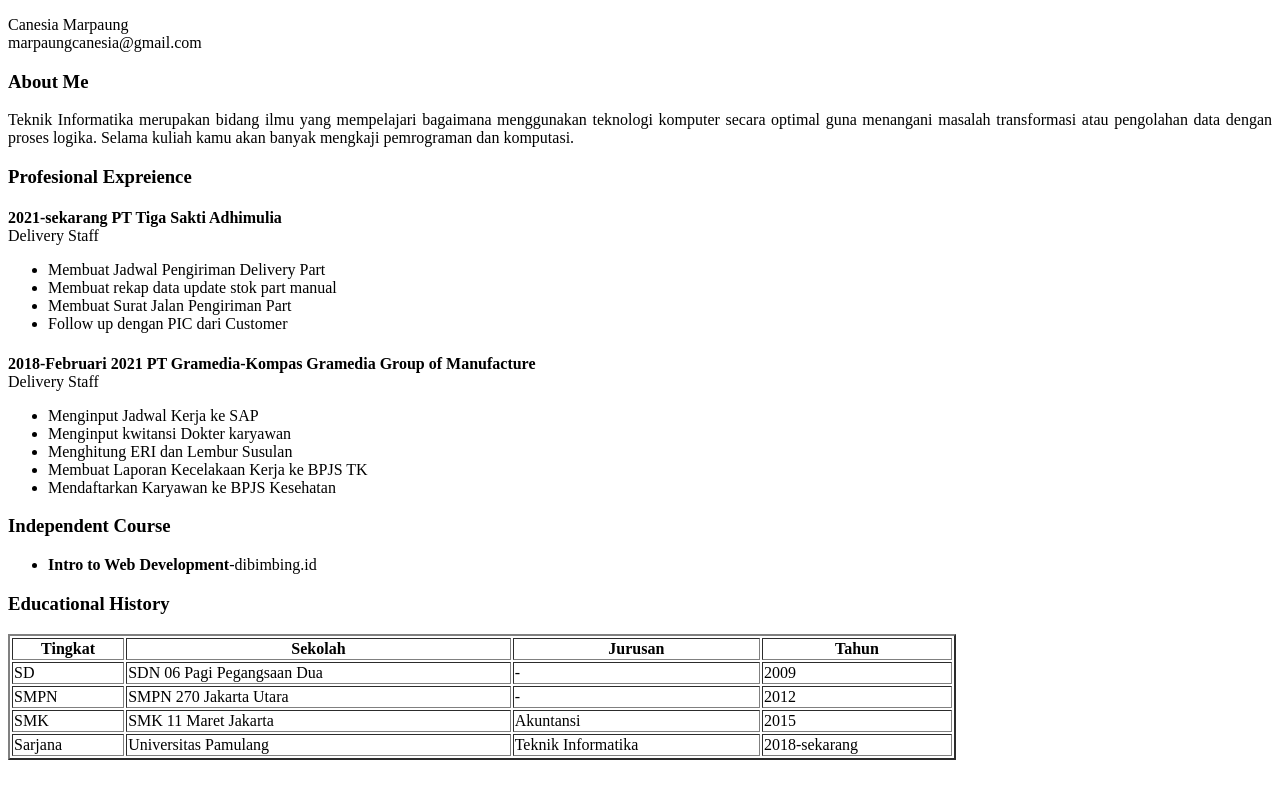
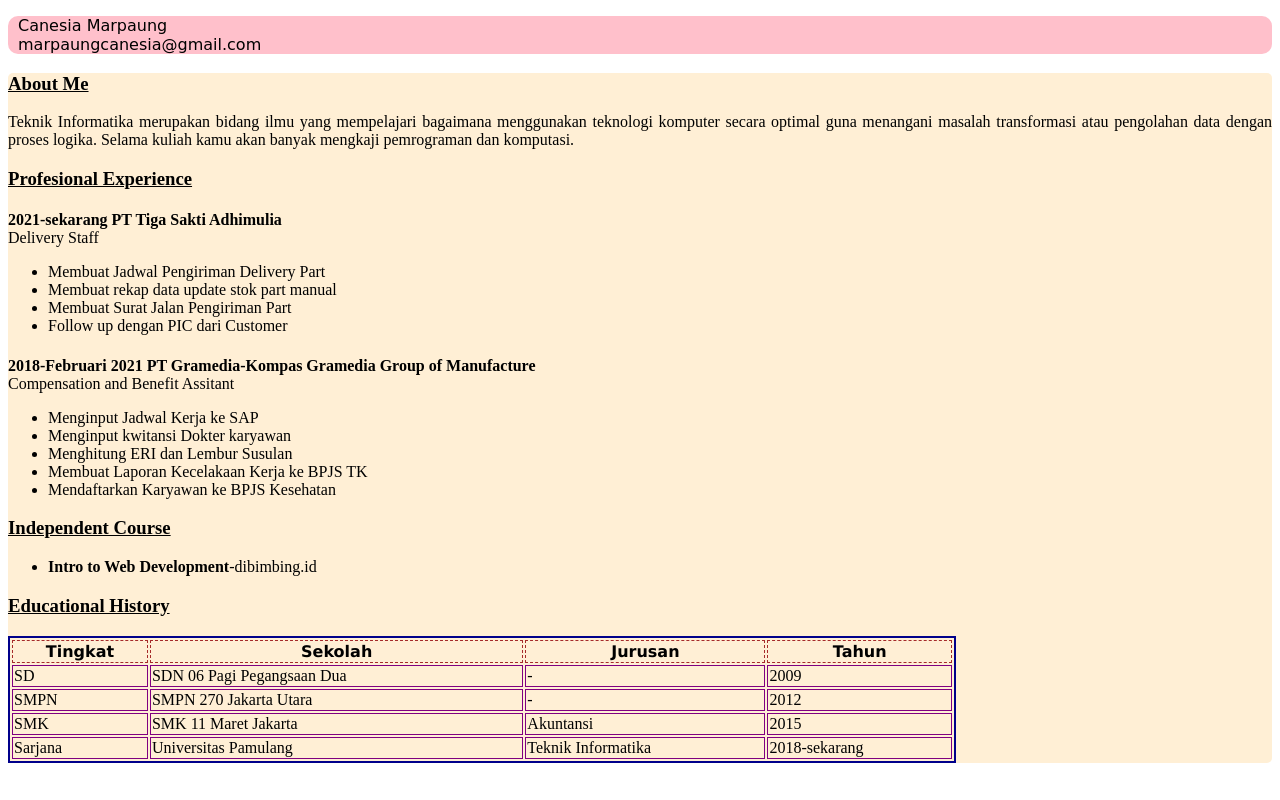
Before and after one commit to Canesia/Canesia.github.io, a plain HTML site: page index.html in a window 1280 px wide. Drawn offline with Linux system fonts and the light colour scheme.

Commit message:
edit html

```diff
--- a/index.html
+++ b/index.html
@@ -1,6 +1,7 @@
 <!DOCTYPE html>
 <html lang="Id">
   <head>
+    <link rel="stylesheet" href="style.css">
     <meta charset="UTF-8" />
     <meta name="viewport" content="width=device-width, initial-scale=1.0" />
     <meta name="desciption" content="CV Canesia" />
@@ -20,7 +21,7 @@
         transformasi atau pengolahan data dengan proses logika. Selama kuliah
         kamu akan banyak mengkaji pemrograman dan komputasi.
       </p>
-      <h3>Profesional Expreience</h3>
+      <h3>Profesional Experience</h3>
       <h4 style="margin-bottom: 0;" id="company-name">2021-sekarang PT Tiga Sakti Adhimulia</h4>
       <p style="margin-top: 0;" id="job-title">Delivery Staff</p>
       <ul>
@@ -30,7 +31,7 @@
           <li>Follow up dengan PIC dari Customer</li>
       </ul>
       <h4 style="margin-bottom: 0;" id="company-name">2018-Februari 2021 PT Gramedia-Kompas Gramedia Group of Manufacture</h4>
-      <p style="margin-top: 0;" id="job-title">Delivery Staff</p>
+      <p style="margin-top: 0;" id="job-title">Compensation and Benefit Assitant</p>
       <ul>
           <li>Menginput Jadwal Kerja ke SAP</li>
           <li>Menginput kwitansi Dokter karyawan</li>
@@ -44,7 +45,7 @@
       </ul>
 
       <h3>Educational History</h3>
-      <table style="width:75%" border="2 px solid black">
+      <table style="width:75%">
         <tr>
           <th>Tingkat</th>
           <th>Sekolah</th>
```
